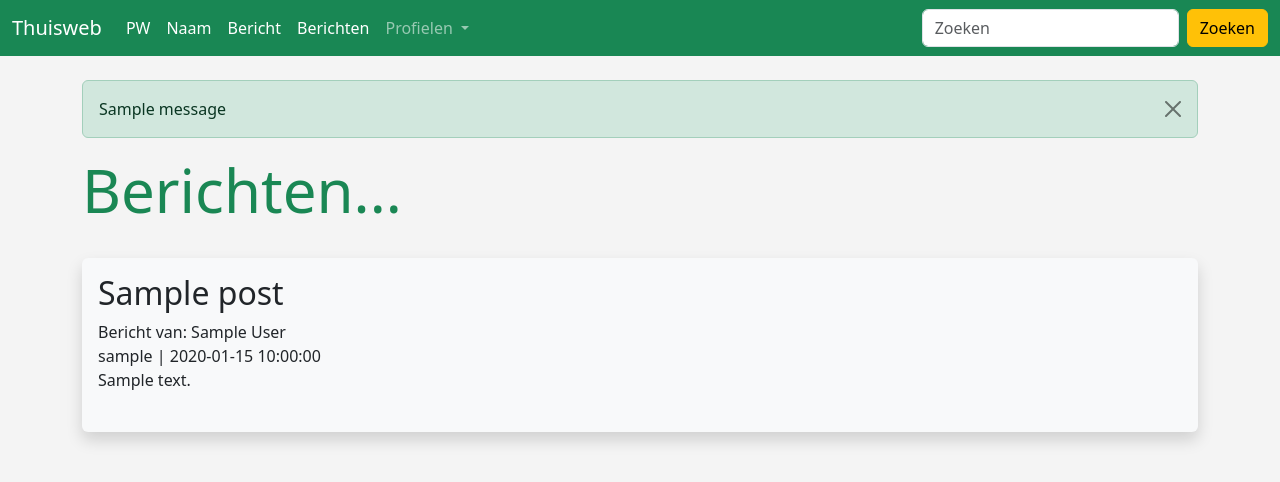
After one commit to BargeCode/Thuisweb, a Flask app: page /posts in a window 1280 px wide. The commit adds this page. Shown: the top 482 px of the page. Run offline with Flask 3, Linux system fonts and the light colour scheme; tables that the repository leaves empty hold one stand-in row (values such as "Sample post"); one stand-in notice (Sample message) is shown.

Commit message:
Added a page to review posts made on the website.

```diff
--- a/app/app.py
+++ b/app/app.py
@@ -255,6 +255,11 @@ def add_post():
 
     return render_template("add_post.html", form = form)
 
+@app.route('/posts')
+def posts():
+    posts = Posts.query.order_by(Posts.date_posted)
+
+    return render_template("posts.html", posts = posts)
 
 # error pages #
     # 404 route
--- a/app/templates/navbar.html
+++ b/app/templates/navbar.html
@@ -21,6 +21,11 @@
                 <li class="nav-item">
                     <a class="nav-link active" aria-current="page" href="{{ url_for('add_post')}}">
                         Bericht
+                    </a>
+                </li>
+                <li class="nav-item">
+                    <a class="nav-link active" aria-current="page" href="{{ url_for('posts')}}">
+                        Berichten
                     </a>
                 </li>
                 <li class="nav-item dropdown">
--- /dev/null
+++ b/app/templates/posts.html
@@ -0,0 +1,30 @@
+{% extends 'base.html'%}
+
+{% block content%}
+
+{% for message in get_flashed_messages() %}
+    <div class="alert alert-success alert-dismissible fade show" role="alert">
+        {{ message }}
+        <button type="button" class="btn-close" data-bs-dismiss="alert" aria-label="Sluiten"></button>
+    </div>
+{% endfor %}
+
+<h1>Berichten...</h1>
+<br/>
+
+{% for post in posts %}
+    <div class="shadow p-3 mb-5 bg-body-tertiary rounded">
+        <h2>
+            {{ post.title }}
+            <br/>
+        </h2>
+        Bericht van: {{ post.author }}<br/>
+        {{ post.slug }} | {{ post.date_posted }}<br/>
+        {{ post.content }}
+        <br/>
+        <br/>
+    </div>
+    <br/>
+{% endfor %}
+
+{% endblock %}
--- a/dump/dump.sql
+++ b/dump/dump.sql
@@ -12,7 +12,8 @@ CREATE TABLE posts (
     id int NOT NULL AUTO_INCREMENT,
     author varchar(200) NOT NULL,
     title varchar(200) NOT NULL,
-    content text() NOT NULL,
-    slug varchar(255) NOT NULL,
-    date_posted datetime NOT NULL
+    content text NOT NULL,
+    slug varchar(200) NOT NULL,
+    date_posted datetime,
+    PRIMARY KEY (id)
 );
```
